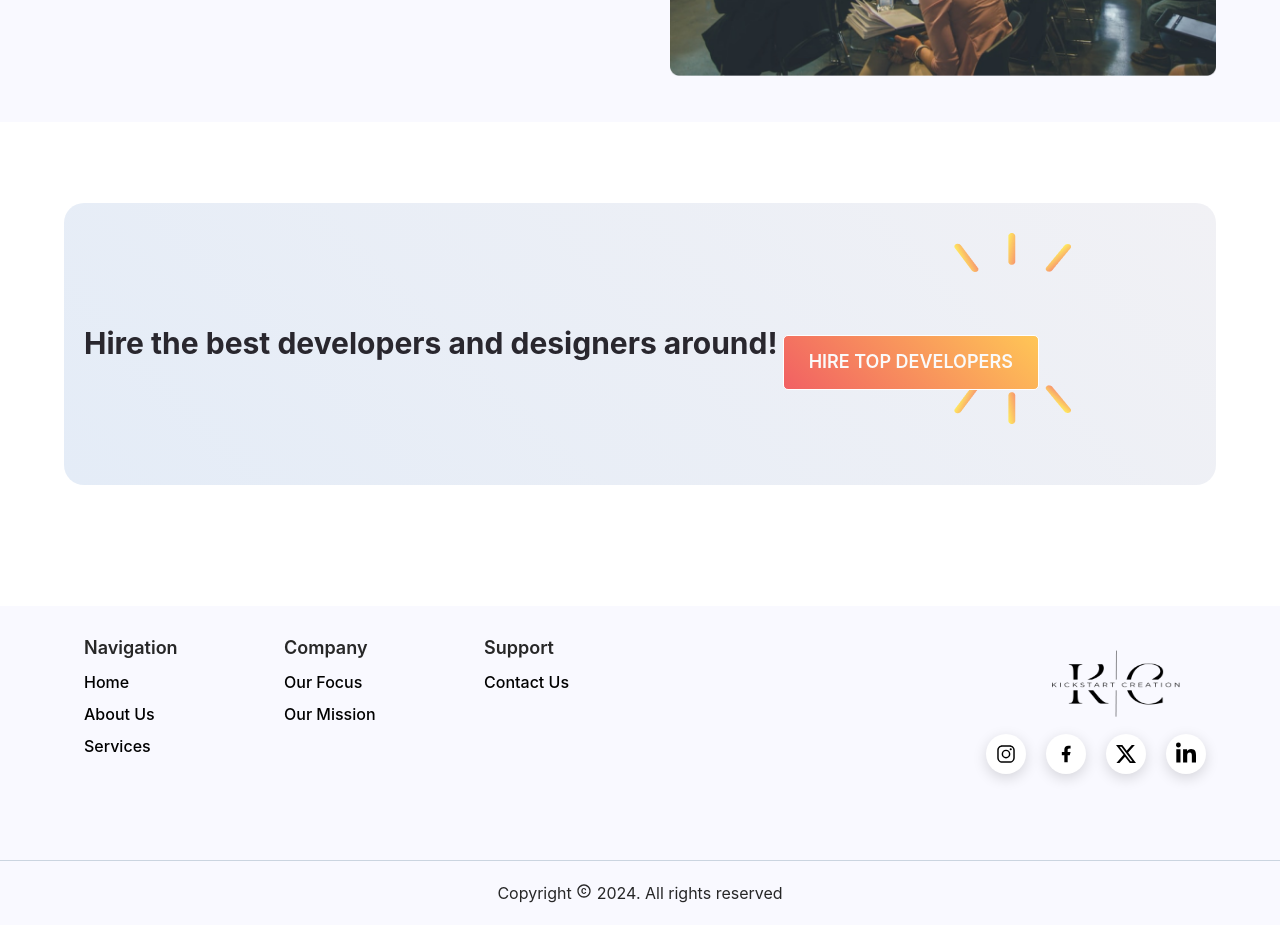
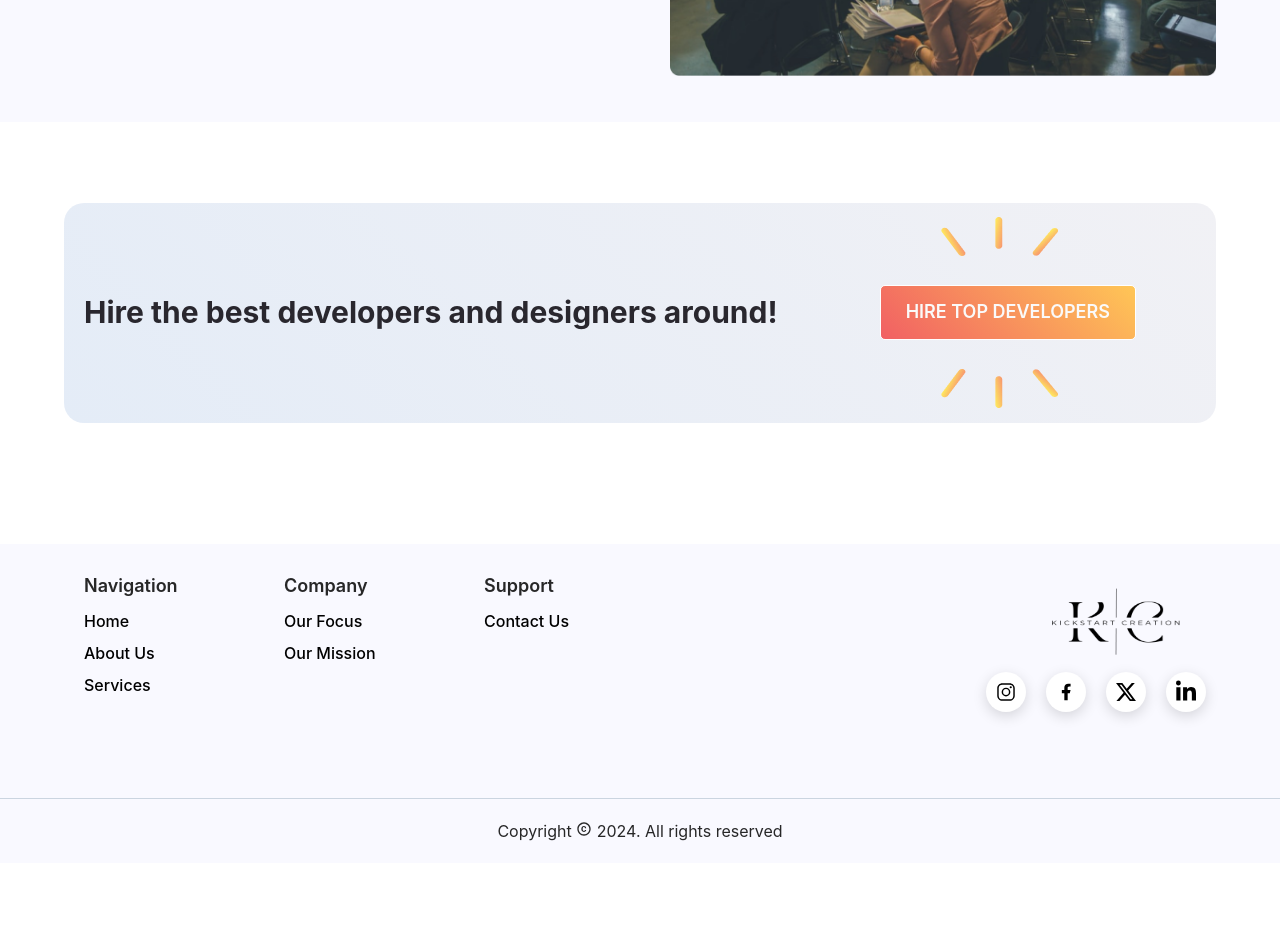
Before and after one commit to AbdulMoizKhan/Kickstart-Creations, a React (Vite) app in the folder vite-project/: page / in a window 1280 px wide. Shown: the part 3300-4225 px from the top of the page. After the commit the page ends 4163 px from the top, so only its background shows below. Built offline with nearby package versions, Linux system fonts and the light colour scheme.

Commit message:
formating fixes box fix

```diff
--- a/vite-project/src/components/box/index.tsx
+++ b/vite-project/src/components/box/index.tsx
@@ -1,4 +1,4 @@
-import { Box, Button, Container, Grid, SxProps, Typography } from "@mui/material";
+import { Box, Button, Container, Grid, Stack, SxProps, Typography } from "@mui/material";
 import boxarrow from '../../assets/Boxarrow.png';
 
 const button: SxProps = {
@@ -8,7 +8,9 @@ const button: SxProps = {
     color: '#FAFAFA',
     // fontSize: '18px',
     fontWeight: '700',
-    padding: '14px 25px'
+    padding: '14px 25px',
+    maxHeight:'60px'
+
 }
 
 const Wrapper: SxProps = {
@@ -20,6 +22,7 @@ const gridWrapper: SxProps = {
     px: {xs:0},
     pr:{xs:'29px'},
     rowGap: '20px',
+    height:'220px'
 }
 
 const typo: SxProps = {
@@ -30,9 +33,6 @@ const typo: SxProps = {
 }
 
 const btnimg: SxProps = {
-    position: 'relative',
-    top: {xs:'-80px', sm:'-100px' ,md:'-80px'},
-    left: {xs:'7px',sm:'30px',md:'50px',lg:'-30px'}
 
 }
 
@@ -48,12 +48,14 @@ const BoxWrapper = () => {
                             </Typography>
                         </Grid>
                         <Grid item xs={6} sm={5} md={4} lg={4} sx={btnimg}>
+                            <Stack direction={"row"} spacing={2} alignItems={'center'} justifyContent={'center'}>
                             <img src={boxarrow} alt=""  className="box_image"/>
                             <Button sx={button}>
                                 <Typography variant="h6">
                                     Hire Top Developers
                                 </Typography>
                             </Button>
+                            </Stack>
                         </Grid>
                     </Grid>
                 </Box>
--- a/vite-project/src/styles/global.css
+++ b/vite-project/src/styles/global.css
@@ -11,186 +11,211 @@
     padding: 10px 30px;
     max-width: 240px;
 }
-.swiper-wrapper{
-    height: 350px  !important;
+
+.swiper-wrapper {
+    height: 350px !important;
 }
-.swiper-slide{
+
+.swiper-slide {
     display: flex;
     flex-direction: row;
     justify-content: center;
 }
-.swiper-slide-active{
+
+.swiper-slide-active {
     margin-top: 20px !important;
 }
 
-.swiper-slide-active .cards{
+.swiper-slide-active .cards {
     border: 1px #F76680 solid;
 }
 
-.swiper-slide-active .cards .cardhead{
+.swiper-slide-active .cards .cardhead {
     color: #F76680 !important;
 }
 
-.swiper-pagination-bullet-active{
+.swiper-pagination-bullet-active {
     background: linear-gradient(225deg, #F76680 0%, #57007B 100%) !important;
 }
-.swiper-pagination-bullet{
+
+.swiper-pagination-bullet {
     height: 15px !important;
     width: 15px !important;
 }
 
-.elipse1{
+.elipse1 {
     position: relative;
     left: 40vw;
     bottom: 27px;
     z-index: -1;
 }
-.elipse2{
+
+.elipse2 {
     position: relative;
     left: 20vw;
     bottom: -5px;
     z-index: -1;
 }
 
-.image-responsiveness{
+.image-responsiveness {
     width: auto;
 }
 
-.width40{
+.width40 {
     width: 40% !important;
 }
 
-.width60{
+.width60 {
     width: 60% !important;
 }
-.width100{
+
+.width100 {
     width: 100% !important;
 }
-.width50{
+
+.width50 {
     width: 50% !important;
 }
-.text-middle{
+
+.text-middle {
     text-align: center;
 }
-.box_image{
-    position: relative;
-    bottom: -95px;
-    left: 170px
+
+.box_image {
+    position: absolute;
 }
 
-.footor_logo{
+.footor_logo {
     width: 200px;
     height: 160px;
     position: relative;
 }
-.imagetext_desc{
+
+.imagetext_desc {
     color: #F76680 !important;
 }
-.css-78trlr-MuiButtonBase-root-MuiIconButton-root{
+
+.css-78trlr-MuiButtonBase-root-MuiIconButton-root {
     color: black !important;
 }
+
 /* .css-78trlr-MuiButtonBase-root-MuiIconButton-root:hover{
     background-color: black !important;
     color: white !important;
 } */
-.herobtn:hover{
+.herobtn:hover {
     background-color: black !important;
     color: white !important;
 }
-.footer-icons{
+
+.footer-icons {
     background-color: white !important;
     color: black !important;
 }
 
-.footer-icons:hover{
+.footer-icons:hover {
     background-color: black !important;
     color: white !important;
 }
 
-.css-1fuvyt9-MuiButtonBase-root-MuiButton-root:hover{
+.css-1fuvyt9-MuiButtonBase-root-MuiButton-root:hover {
     background-color: black !important;
 }
-.css-1cf2bii-MuiTypography-root-MuiLink-root{
-    color:#57007b !important;
+
+.css-1cf2bii-MuiTypography-root-MuiLink-root {
+    color: #57007b !important;
 }
 
 /* Extra small devices (phones, 600px and down) */
 @media only screen and (max-width: 600px) {
-    .footor_logo{
+    .footor_logo {
         top: -40px;
     }
-    .box_image{
+
+    /* .box_image{
         position: relative;
         bottom: -134px;
         left: 30px !important;
-    }
-    .image-responsiveness{
+    } */
+    .image-responsiveness {
         height: 200px;
         object-fit: cover;
         width: 100%;
     }
-    .header_logo{
+
+    .header_logo {
         height: 55px;
     }
 }
+
 /* Small devices (portrait tablets and large phones, 600px and up) */
 
 @media only screen and (min-width: 600px) {
-    .footor_logo{
+    .footor_logo {
         top: -20px;
     }
-    .image-responsiveness{
+
+    .image-responsiveness {
         height: 400px;
         object-fit: cover;
     }
-    .header_logo{
+
+    .header_logo {
         height: 70px;
     }
-    .box_image{
+
+    /* .box_image{
         position: relative;
         bottom: -134px;
         left: 50px !important;
-    }
+    } */
 }
+
 /* Medium devices (landscape tablets, 768px and up) */
 
 @media only screen and (min-width: 768px) {
-    .footor_logo{
+    .footor_logo {
         top: -20px;
     }
-    .image-responsiveness{
+
+    .image-responsiveness {
         height: 500px;
         object-fit: cover;
     }
-    .header_logo{
+
+    .header_logo {
         height: 70px;
     }
 }
+
 /* Large devices (laptops/desktops, 992px and up) */
 
 @media only screen and (min-width: 992px) {
-    .footor_logo{
+    .footor_logo {
         top: -30px;
     }
-    .image-responsiveness{
+
+    .image-responsiveness {
         height: 410px;
     }
-    .header_logo{
+
+    .header_logo {
         height: 90px;
     }
 }
+
 /* Extra large devices (large laptops and desktops, 1200px and up) */
 
 @media only screen and (min-width: 1200px) {
-    .image-responsiveness{
+    .image-responsiveness {}
 
-    }
-    .header_logo{
+    .header_logo {
         height: 90px;
     }
-    .box_image{
+
+    /* .box_image{
         position: relative;
         bottom: -95px;
         left: 170px !important;
-    }
+    } */
 }
```
